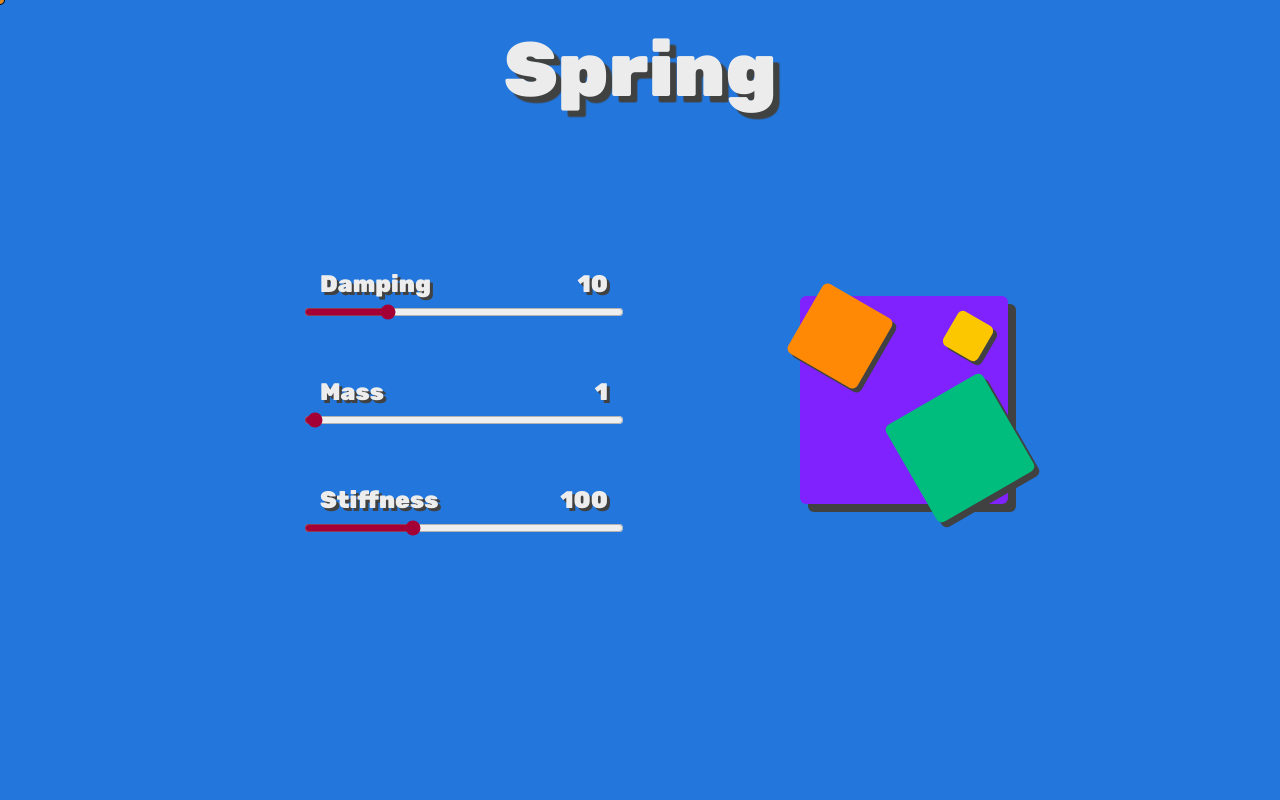
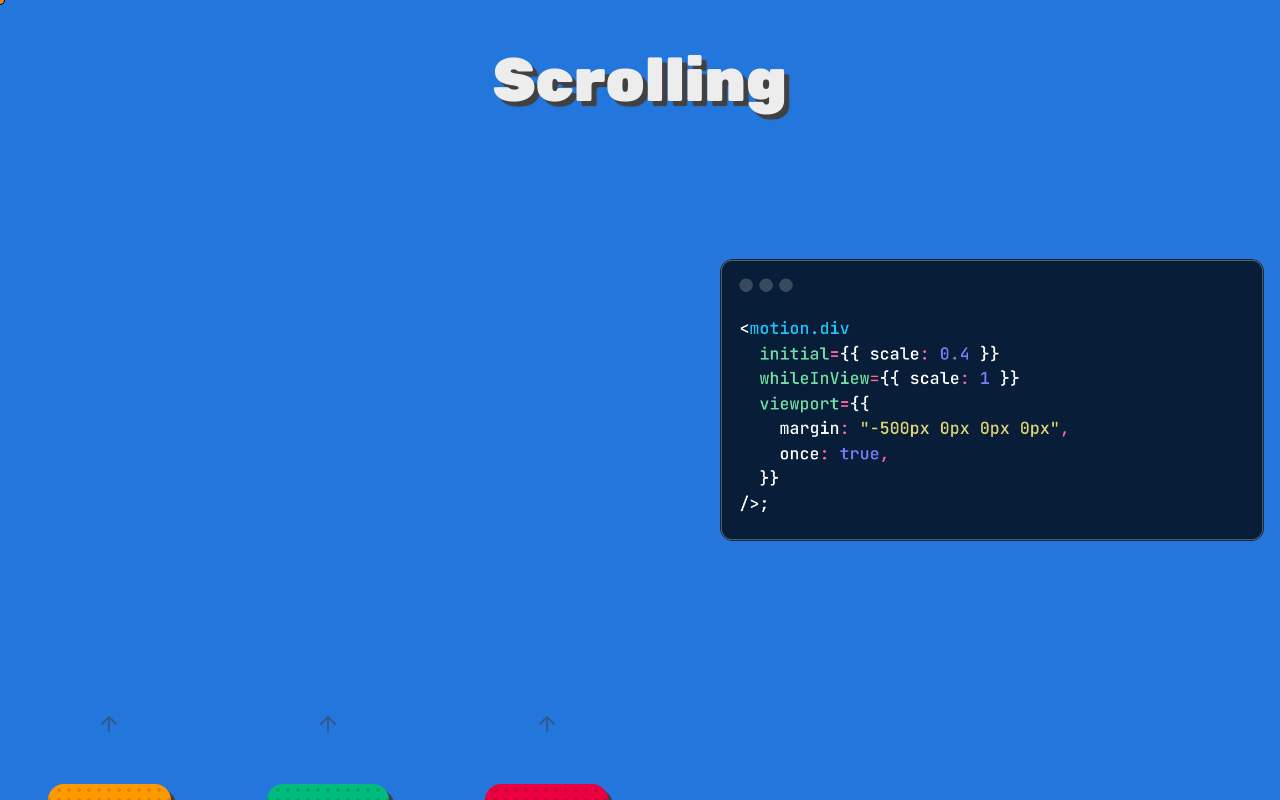
Before and after one commit to oscarheimdahl/motion-demo, a React (Vite) app: page / in a window 1280 px wide. Built offline with nearby package versions, Linux system fonts and the light colour scheme.

Commit message:
Spring stuff

```diff
--- a/package.json
+++ b/package.json
@@ -10,6 +10,7 @@
     "preview": "vite preview"
   },
   "dependencies": {
+    "@radix-ui/react-slider": "^1.2.3",
     "@tailwindcss/postcss": "^4.0.3",
     "jotai": "^2.11.3",
     "lucide-react": "^0.474.0",
--- a/src/App.tsx
+++ b/src/App.tsx
@@ -17,6 +17,7 @@ import { SlideShow } from "./components/SlideShow";
 // Makes hard things easy, and easy things great.
 function App() {
   const slides = [
+    <ScrollingSlide />,
     <SpringSlide />,
     <StartSlide />,
     <IntroSlide />,
--- a/src/components/slides/ScrollingSlide.tsx
+++ b/src/components/slides/ScrollingSlide.tsx
@@ -1,7 +1,13 @@
 import { RefObject, useRef, useState } from "react";
 
-import { ArrowUp } from "lucide-react";
-import { motion, useScroll, useSpring, useTransform } from "motion/react";
+import { ArrowUp, Heart, Leaf, Star } from "lucide-react";
+import {
+  motion,
+  MotionValue,
+  useScroll,
+  useSpring,
+  useTransform,
+} from "motion/react";
 
 import useScrollImage from "../../images/code/useScroll.png";
 import whileInView from "../../images/code/whileInView.png";
@@ -254,38 +260,35 @@ const CatImage = (props: {
     offset: ["end end", "start start"],
   });
 
-  const springValue = useSpring(scrollYProgress, {
-    bounce: 0.2,
-  });
-
   const scale = useTransform(
-    springValue,
+    scrollYProgress,
     [0, 0.4, 0.6, 1],
     ["0.6", "1", "1", "0.6"],
   );
 
   const offsetY = useTransform(
-    springValue,
+    scrollYProgress,
     [0, 0.4, 0.8, 1],
-    ["100px", "0px", "0px", "-400px"],
+    ["160px", "0px", "0px", "-400px"],
   );
   const offsetX = useTransform(
-    springValue,
-    [0, 0.7, 1],
-    [`0px`, "0px", `${400 * dir}px`],
+    scrollYProgress,
+    [0.3, 0.7, 1],
+    [`0px`, `${50 * dir}px`, `${400 * dir}px`],
   );
   const rotation = useTransform(
-    springValue,
-    [0.7, 1],
-    ["0deg", `${90 * dir}deg`],
+    scrollYProgress,
+    [0.3, 0.7, 1],
+    ["0deg", `${5 * dir}deg`, `${90 * dir}deg`],
   );
   const saturation = useTransform(
-    springValue,
+    scrollYProgress,
     [0, 0.4, 0.8, 1],
     ["saturate(1)", "saturate(1.5)", "saturate(1.5)", "saturate(1)"],
   );
 
   return (
+    <div className="drop-shadow-hard-lg">
       <motion.div
         style={{
           rotate: rotation,
@@ -304,8 +307,32 @@ const CatImage = (props: {
             boxShadow: "0 0 4px rgba(0,0,0, 0.2)",
           }}
         >
-        <img src={props.src} alt="cat" className="size-[300px]"></img>
+          <img src={props.src} alt="cat" className="size-[340px]"></img>
         </motion.div>
+        <Sticker progress={scrollYProgress} />
+      </motion.div>
+    </div>
+  );
+};
+
+export const Sticker = (props: { progress: MotionValue<number> }) => {
+  const springProgress = useSpring(props.progress, {
+    // damping: 0.4,
+  });
+  const stickerScale = useTransform(
+    springProgress,
+    [0, 0.5, 1],
+    ["0.6", "1", "0.6"],
+  );
+
+  return (
+    <motion.div
+      style={{ scale: stickerScale }}
+      className="absolute top-4 -left-4 text-4xl"
+    >
+      <Heart className="drop-shadow-hard-sm size-16 rotate-12 fill-rose-500 stroke-rose-500" />
+      <Star className="drop-shadow-hard-sm size-16 rotate-12 fill-yellow-500 stroke-yellow-500" />
+      <Leaf className="drop-shadow-hard-sm size-16 rotate-12 fill-emerald-500 stroke-emerald-600" />
     </motion.div>
   );
 };
--- a/src/components/slides/SpringSlide.tsx
+++ b/src/components/slides/SpringSlide.tsx
@@ -1,7 +1,9 @@
-import { useEffect, useState } from "react";
+import { forwardRef, useEffect, useState } from "react";
 
+import * as SliderPrimitive from "@radix-ui/react-slider";
 import { motion } from "motion/react";
 
+import { cn } from "../../utils";
 import { ShadowText, ShadowTextHeader } from "../ShadowText";
 
 export const SpringSlide = () => {
@@ -13,33 +15,21 @@ export const SpringSlide = () => {
           scale: 0.8,
           translateY: "-40vh",
           transition: {
-            delay: 3,
+            delay: 2,
             type: "spring",
             damping: 7,
           },
         }}
       >
-        <motion.div
-          className="flex"
-          initial={{ translateY: "40vh", opacity: 0 }}
-          animate={{
-            translateY: "0",
-            opacity: 1,
-            transition: {
-              delay: 0.5,
-              type: "spring",
-              damping: 2,
-            },
-          }}
-        >
+        <motion.div className="flex">
           {"Spring".split("").map((char, i) => (
             <motion.div
-              className="inline-block"
-              initial={{ margin: "0px 40px 40px 0px" }}
+              className="inline-block origin-center"
+              initial={{ margin: "0px 25px 25px 0px" }}
               animate={{
-                margin: "0px 0px 30px 0px",
+                scale: 1,
+                margin: "0px 5px 5px 0px",
                 transition: {
-                  delay: 0.5,
                   type: "spring",
                   damping: 2,
                 },
@@ -64,7 +54,7 @@ export const SpringSlide = () => {
 
 const SpringDemo = () => {
   const [damping, setDamping] = useState(10);
-  const [mass, setMass] = useState(1);
+  const [mass, setMass] = useState(2);
   const [stiffness, setStiffness] = useState(100);
   const [rotation, setRotation] = useState(0);
 
@@ -88,13 +78,7 @@ const SpringDemo = () => {
           value={damping}
           setValue={setDamping}
         />
-        <Slider
-          min={0}
-          max={100}
-          label="Mass"
-          value={mass}
-          setValue={setMass}
-        />
+        <Slider min={1} max={10} label="Mass" value={mass} setValue={setMass} />
         <Slider
           min={0}
           max={300}
@@ -177,27 +161,45 @@ export const Slider = (props: {
   setValue: (value: number) => void;
 }) => {
   return (
-    <div className="relative flex flex-col items-center gap-2">
+    <div className="relative flex flex-col items-center gap-3">
       <label
-        className="flex w-full justify-between px-12"
+        className="flex w-full items-center justify-between px-4"
         htmlFor={props.label}
       >
         <ShadowText className="drop-shadow-hard-sm text-2xl font-black">
           {props.label}
         </ShadowText>
-        <ShadowText className="drop-shadow-hard-sm text-right text-2xl font-black">
+        <ShadowText className="drop-shadow-hard-sm text-right text-xl font-black">
           {props.value}
         </ShadowText>
       </label>
-      <input
+      <SliderShadCn
         id={props.label}
         min={props.min}
         max={props.max}
-        value={props.value}
-        onChange={(e) => props.setValue(Number(e.target.value))}
-        className="border-gray bg-offwhite h-2 min-w-xs rounded-full border-3 border-none accent-rose-800 outline-none"
-        type="range"
+        value={[props.value]}
+        onValueChange={(value) => props.setValue(Number(value[0]))}
       />
     </div>
   );
 };
+
+const SliderShadCn = forwardRef<
+  React.ElementRef<typeof SliderPrimitive.Root>,
+  React.ComponentPropsWithoutRef<typeof SliderPrimitive.Root>
+>(({ className, ...props }, ref) => (
+  <SliderPrimitive.Root
+    ref={ref}
+    className={cn(
+      "drop-shadow-hard relative flex w-full touch-none items-center select-none",
+      className,
+    )}
+    {...props}
+  >
+    <SliderPrimitive.Track className="relative h-2 w-full grow overflow-hidden rounded-full bg-neutral-400">
+      <SliderPrimitive.Range className="bg-offwhite absolute h-full" />
+    </SliderPrimitive.Track>
+    <SliderPrimitive.Thumb className="ring-offset-background block h-5 w-5 rounded-full border-2 border-white bg-emerald-500 shadow-md transition-colors focus:border-1 focus:border-none focus:ring-transparent focus-visible:border-none focus-visible:ring-2 focus-visible:ring-offset-2 focus-visible:outline-none disabled:pointer-events-none disabled:opacity-50" />
+  </SliderPrimitive.Root>
+));
+Slider.displayName = SliderPrimitive.Root.displayName;
```
Also changed, not shown: 1 other file (tests, documents, lock files or other folders). Lines whose indentation alone changed are shown as unchanged.
